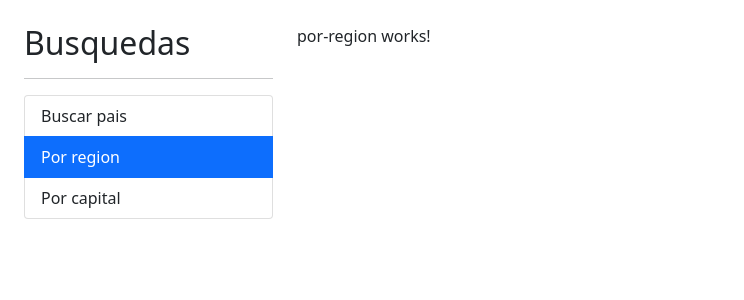
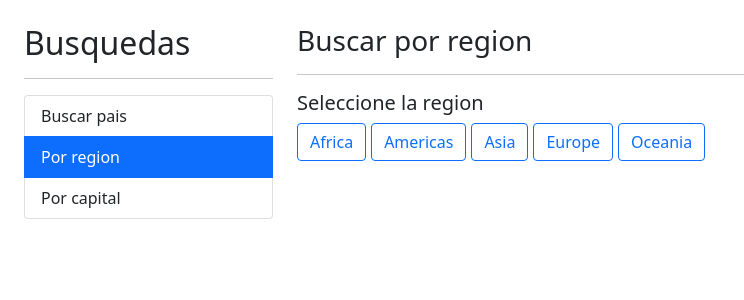
Before and after one commit to AndresFelipePadillaHurtado/AngularBasic03, an Angular app: page /region in a window 1280 px wide. Shown: the top 300 px of the page, without its empty margins (0-744 px from the left). Built offline with nearby package versions, Linux system fonts and the light colour scheme.

Commit message:
Uso de class[class],[ngClass], mostrar paises por region

```diff
--- a/src/app/pais/components/pais-tabla/pais-tabla.component.html
+++ b/src/app/pais/components/pais-tabla/pais-tabla.component.html
@@ -14,7 +14,7 @@
       <td><img [src]="pais.flag" [alt]="pais.name" class="small-flag"></td>
       <td>{{pais.capital}}, {{pais.name}}</td>
       <td>{{pais.population | number}}</td>
-      <td><a [routerLink]="['pais', pais.alpha2Code]" >Ver mas...</a></td>
+      <td><a [routerLink]="['/pais', pais.alpha2Code]" >Ver mas...</a></td>
     </tr>
   </tbody>
 </table>
--- a/src/app/pais/pages/por-region/por-region.component.html
+++ b/src/app/pais/pages/por-region/por-region.component.html
@@ -1 +1,29 @@
-<p>por-region works!</p>
+<h3>Buscar por region <small> {{regionActiva | titlecase}}</small></h3>
+<hr>
+<h5>Seleccione la region</h5>
+
+<div class="row">
+  <div class="col">
+
+    <!-- Uso de class, [class], [ngClass] -->
+    <!-- 1 - [class.btn-primary]="region === regionActiva" -->
+    <!-- 2 - [ngClass]="{
+      'btn-primary': regionActiva === region,
+      'btn-outline-prmary': regionActiva !== region
+    }" -->
+    <!-- 3 - [class]="(region === regionActiva) ? 'btn btn-primary': 'btn btn-outline-primary'" -->
+
+    <button *ngFor="let region of regiones"
+            [class]="getClassCss(region)"
+            (click)="activaRegion(region)">
+        {{region | titlecase}}
+    </button>
+  </div>
+
+  <div class="row" *ngIf="paises.length > 0">
+    <div class="col">
+      <app-pais-tabla [paises]="paises" ></app-pais-tabla>
+    </div>
+  </div>
+
+</div>
--- a/src/app/pais/pages/por-region/por-region.component.ts
+++ b/src/app/pais/pages/por-region/por-region.component.ts
@@ -1,16 +1,42 @@
-import { Component, OnInit } from '@angular/core';
+import { Component } from '@angular/core';
+import { PaisService } from '../../services/pais.service';
+import { Country } from '../../interfaces/pais.interfaces';
 
 @Component({
   selector: 'app-por-region',
   templateUrl: './por-region.component.html',
   styles: [
+    `button{
+      margin-right: 5px;
+    }`
   ]
 })
-export class PorRegionComponent implements OnInit {
+export class PorRegionComponent {
 
-  constructor() { }
+  regiones: string[] = ['africa', 'americas', 'asia', 'europe', 'oceania'];
+  regionActiva:string = '';
+  paises:Country[] = [];
 
-  ngOnInit(): void {
+  // Registrar el servicio
+  constructor(
+    private paisService: PaisService
+  ) { }
+
+  activaRegion( region:string){
+
+    if(region == this.regionActiva){
+      return;
+    } // si es la misma regon no se vuelva a cargar
+
+    this.regionActiva = region;
+    this.paises = [];
+    this.paisService.getPaisPorRegion(region)
+    .subscribe( resp =>  this.paises = resp)
   }
 
+  getClassCss(region:string){
+   return (region === this.regionActiva) ? 'btn btn-primary': 'btn btn-outline-primary'
+  }
+
+
 }
--- a/src/app/pais/services/pais.service.ts
+++ b/src/app/pais/services/pais.service.ts
@@ -32,5 +32,11 @@ export class PaisService {
     return this.http.get<Country>(url)
   }
 
+  getPaisPorRegion(id:string): Observable<Country[]> {
+    const url = `${ this.apiUrl}/region/${id}`;
+    console.log(url);
+    return this.http.get<Country[]>(url)
+  }
+
 
 }
```
